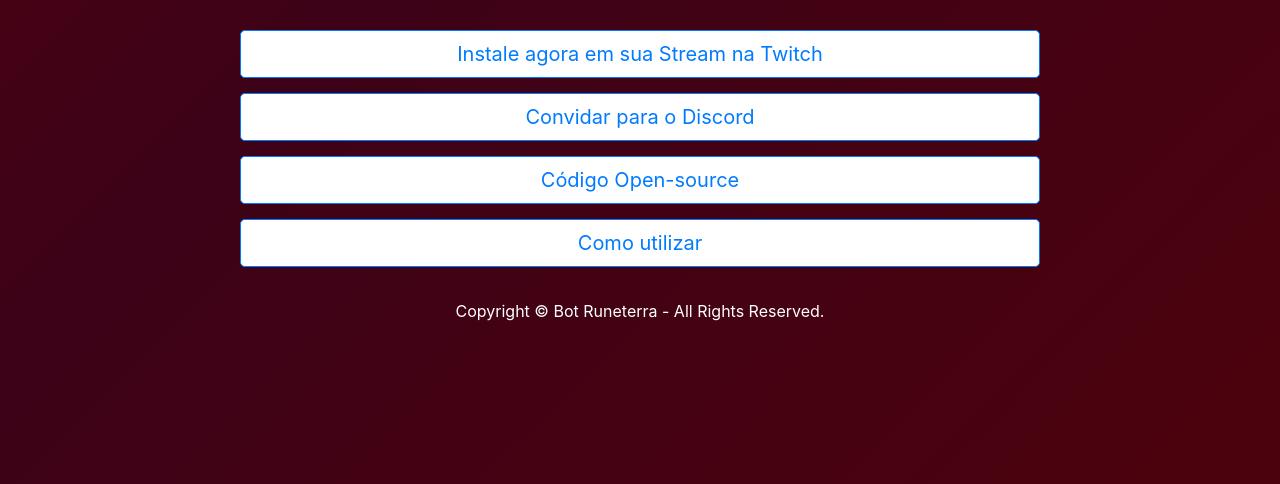
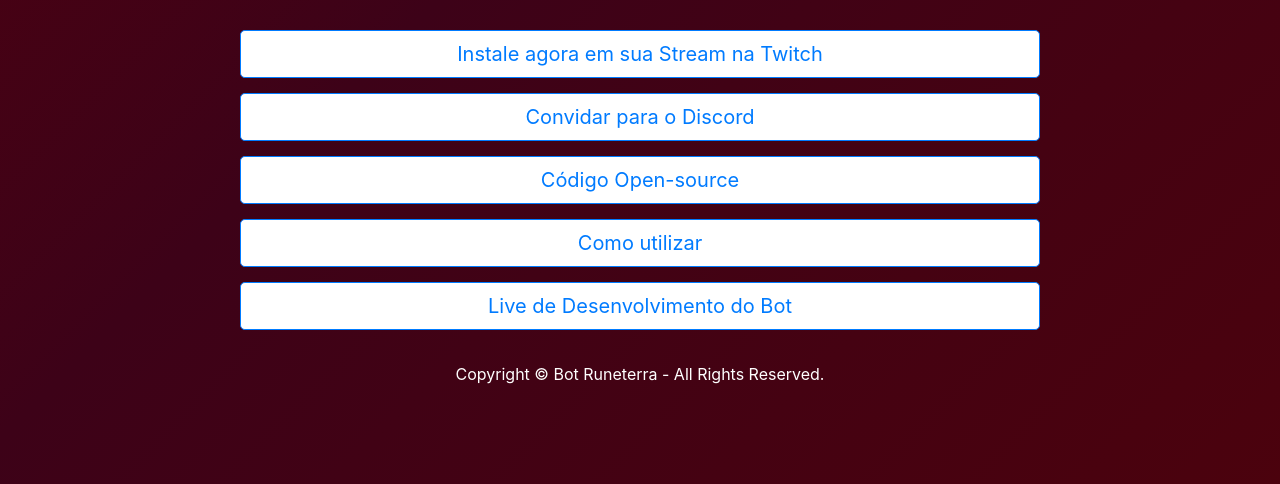
Before and after one commit to Runeterra-BR-Devs/website, a website: page index.html in a window 1280 px wide. Shown: the part 316-800 px from the top of the page. Drawn offline with nearby package versions, Linux system fonts and the light colour scheme; files whose address does not match are found by name.

Commit message:
add live link

```diff
--- a/index.html
+++ b/index.html
@@ -97,6 +97,10 @@
           <a href="https://github.com/Runeterra-BR-Devs/manual/blob/main/README.md" class="btn btn-outline-primary btn-lg btn-block">Como utilizar</a>
         </div>
 
+        <div class="links">
+          <a href="https://twitch.tv/dishark" class="btn btn-outline-primary btn-lg btn-block">Live de Desenvolvimento do Bot</a>
+        </div>
+
         <div class="footer">
           Copyright &copy; Bot Runeterra - All Rights Reserved.
         </div>
```
